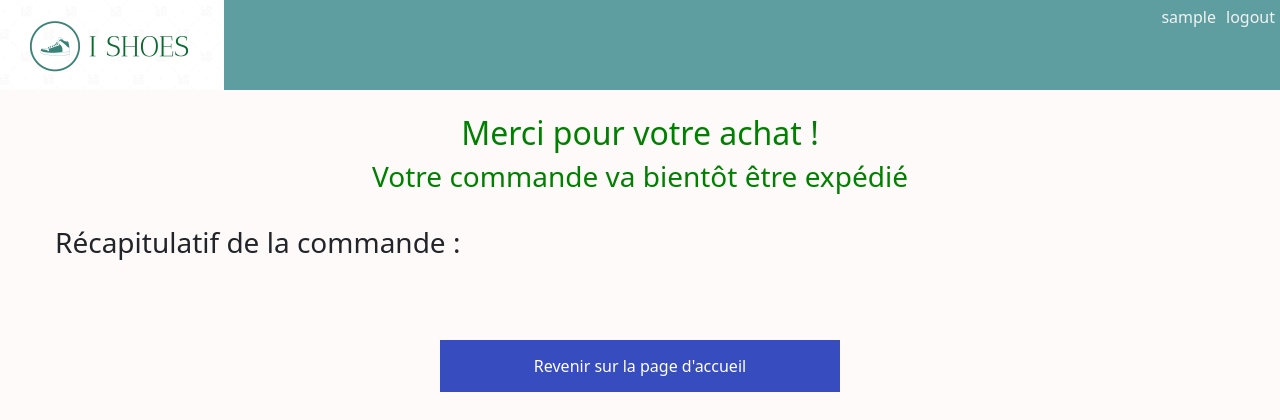
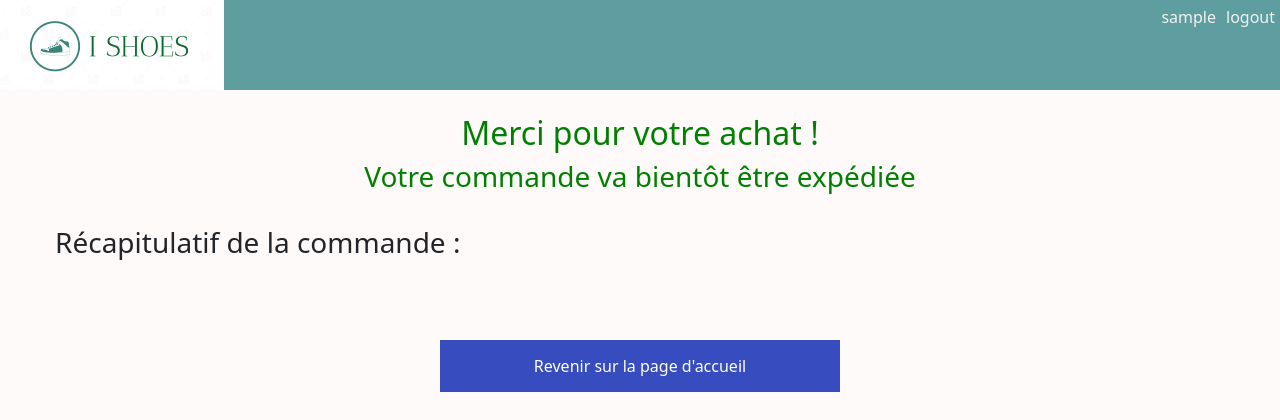
Before and after one commit to romain-lnr/I_Shoes, a PHP site: template Code/views/purchase.php in a window 1280 px wide. Shown: the top 420 px of the page. Run offline with PHP 8.4, Linux system fonts and the light colour scheme; the template is opened without the code that fills it, so the values that code supplies are empty; the visitor is signed in with stand-in values (Sample User, id 1).

Commit message:
Update purchase.php

```diff
--- a/Code/views/purchase.php
+++ b/Code/views/purchase.php
@@ -18,7 +18,7 @@ ob_start(); ?>
 ob_start(); ?>
 <div id="thanks">
     <h2>Merci pour votre achat !</h2>
-    <h3>Votre commande va bientôt être expédié</h3><br>
+    <h3>Votre commande va bientôt être expédiée</h3><br>
 </div>
 <h3 style="padding-left: 55px;">Récapitulatif de la commande : </h3>
     <div id="content">
```
